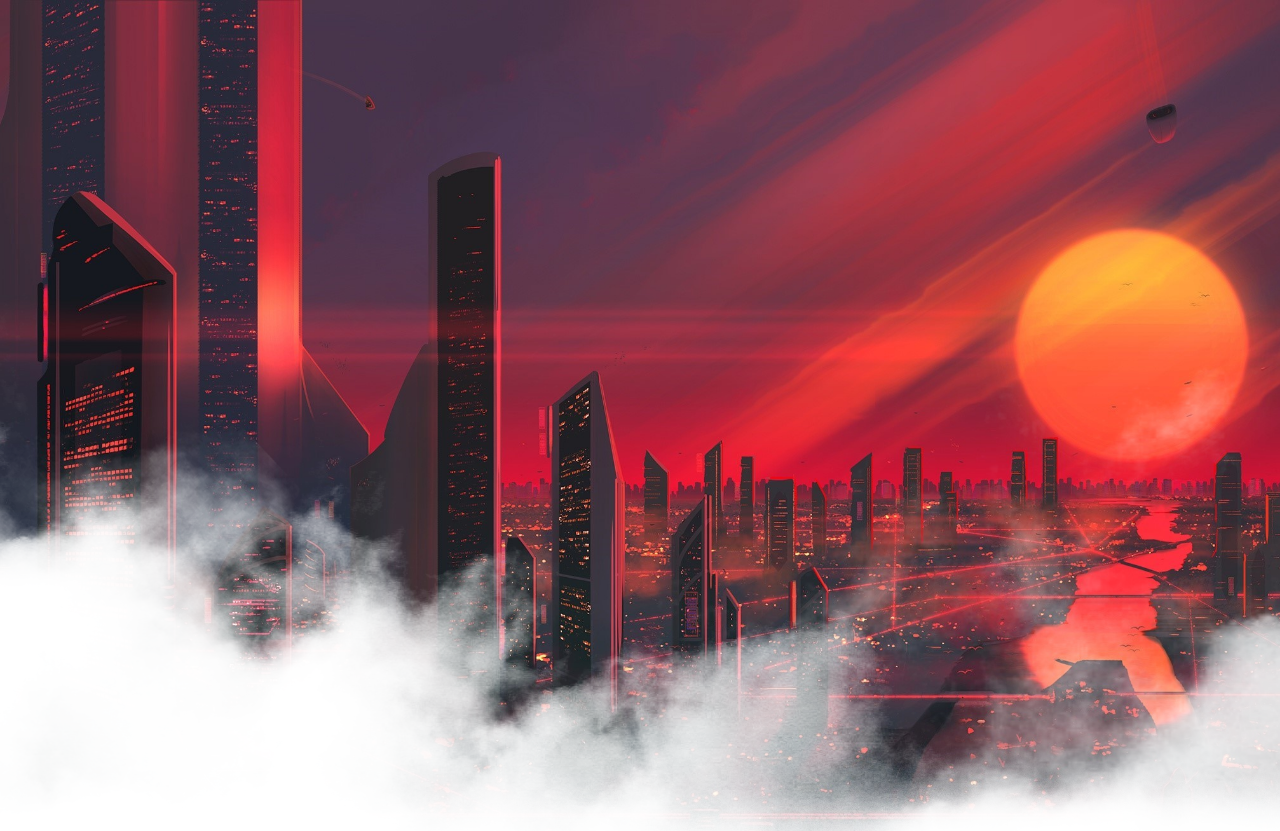
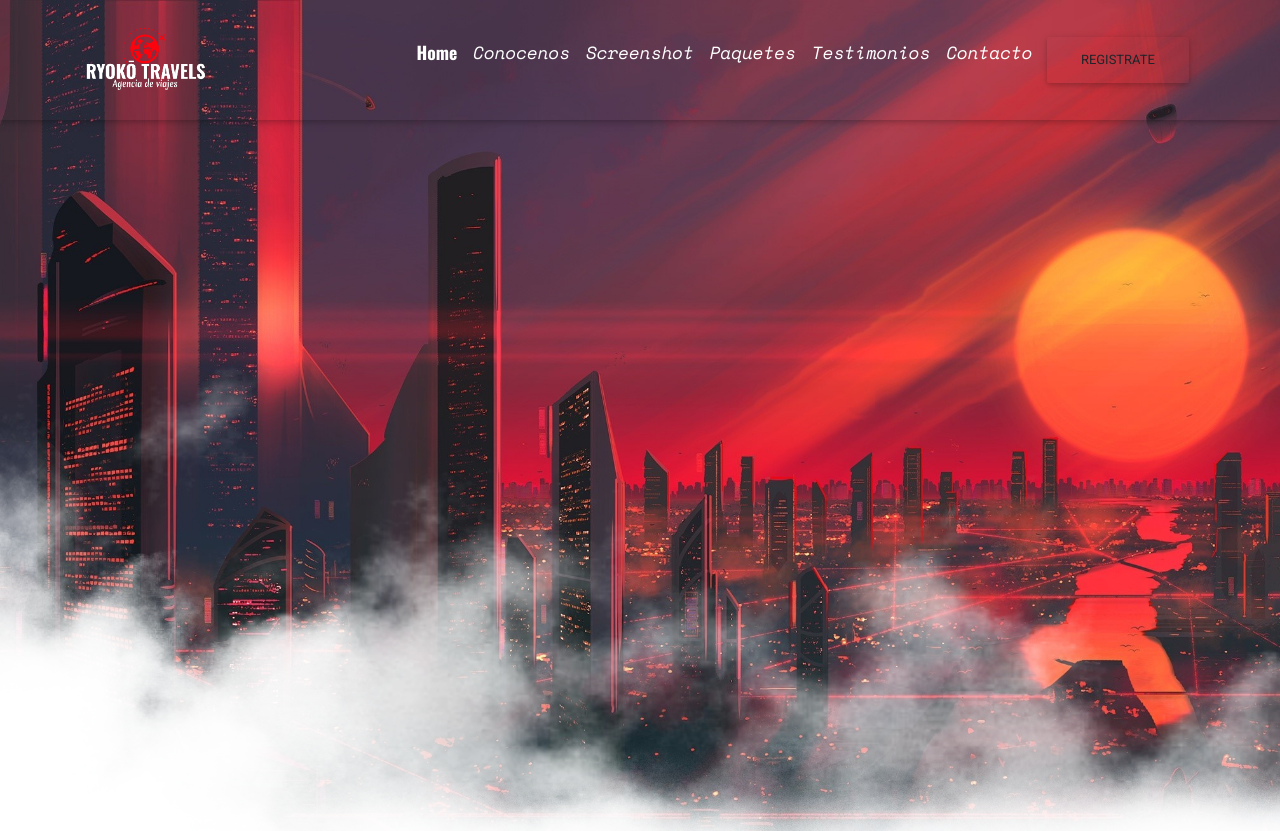
Before and after one commit to GuadalupeVT/Ryoko, a plain HTML site: page index.html in a window 1280 px wide. Shown: the top 831 px of the page. Drawn offline with nearby package versions, Linux system fonts and the light colour scheme.

Commit message:
Se agrego barra de navegacion

```diff
--- a/css/landing_page/main.css
+++ b/css/landing_page/main.css
@@ -1,9 +1,50 @@
+@import url('https://fonts.googleapis.com/css2?family=Space+Mono:ital@1&display=swap');
+@import url('https://fonts.googleapis.com/css2?family=Oswald:wght@700&display=swap');
+
+
 *{
     margin: 0;
     padding: 0;
     box-sizing: border-box;
 
 }
+
+nav{
+    height: 15%;
+}
+.navbar-custom {
+    background:rgba(255, 255, 255, 0);
+}
+
+.navbar-custom .navbar-brand,
+.navbar-custom .navbar-text {
+    color: rgba(255,255,255,.8);
+}
+
+.navbar-custom .navbar-nav .nav-link {
+    color: white;
+    font-size: 110%;
+    font-family: 'Space Mono', monospace;
+}
+.navbar-custom .nav-item.active .nav-link{
+    color: white;
+    font-family: 'Oswald', sans-serif;
+}
+.navbar-custom .nav-item:hover .nav-link {
+    color: orange;
+}
+
+
+.navbar-brand img{
+    width: 40%;
+    text-align: left;
+}
+
+
+.top-nav-collapse{
+    background: black !important;
+
+  }
 
 .banner{
     height: 900px;
@@ -27,7 +68,7 @@
     position: absolute;
     bottom: 0;
     max-width: 200%;
-    animation:  animate calc(8s* var(--i)) linear infinite;
+    animation:  animate calc(15s* var(--i)) linear infinite;
 }
 @keyframes animate{
     0%{
--- a/index.html
+++ b/index.html
@@ -16,8 +16,24 @@
 
         <!-- Importacion de css-->
         <link href="css/landing_page/main.css" rel="stylesheet" type="text/css">
+
     </head>
     <body>
+
+<!--********************** Barra de Navegacion *********************-->
+      <!-- Font Awesome -->
+    <link rel="stylesheet" href="https://use.fontawesome.com/releases/v5.8.2/css/all.css">
+    <!-- Google Fonts -->
+    <link rel="stylesheet" href="https://fonts.googleapis.com/css?family=Roboto:300,400,500,700&display=swap">
+    <!-- Bootstrap core CSS -->
+    <link href="https://cdnjs.cloudflare.com/ajax/libs/twitter-bootstrap/4.5.0/css/bootstrap.min.css" rel="stylesheet">
+    <!-- Material Design Bootstrap -->
+    <link href="https://cdnjs.cloudflare.com/ajax/libs/mdbootstrap/4.19.1/css/mdb.min.css" rel="stylesheet">
+
+
+
+
+
         <div class="banner" style="background-image: url(imagenes/landing_page/fondo.jpg);">
 
             <div class="clouds">
@@ -35,6 +51,61 @@
             <br>
             Holaaaa
         </h2>
+        <!-- ***************** Barra de navegacion ********************-->
+        <nav class="navbar navbar-expand-sm navbar-custom scrolling-navbar fixed-top">
+            <div class="container">
 
-    </body>
+                <a class="navbar-brand" href="#">
+                    <img src="imagenes/logo_3.png" class="logo">
+                </a>
+                <button class="navbar-toggler" type="button" data-toggle="collapse" data-target="#navbarSupportedContent" aria-controls="navbarSupportedContent" aria-expanded="false" aria-label="Toggle navigation">
+                <span class="navbar-toggler-icon"></span>
+                </button>
+
+                <div class="collapse navbar-collapse" id="navbarSupportedContent">
+                    <ul class="navbar-nav mr-auto">
+                        <li class="nav-item active">
+                            <a class="nav-link" href="#banner">Home <span class="sr-only">(current)</span></a>
+                        </li>
+                        <li class="nav-item">
+                            <a class="nav-link" href="#">Conocenos</a>
+                        </li>
+                        <li class="nav-item">
+                            <a class="nav-link" href="#">Screenshot</a>
+                        </li>
+                        <li class="nav-item">
+                            <a class="nav-link" href="#">Paquetes</a>
+                        </li>
+                        <li class="nav-item">
+                            <a class="nav-link" href="#">Testimonios</a>
+                        </li>
+                        <li class="nav-item">
+                            <a class="nav-link" href="#">Contacto</a>
+                        </li>
+                        <li class="nav-item"></li>
+                            <button class="btn btnRegistro">Registrate</button>
+                        </li>
+                    </ul>
+                </div>
+
+            </div>
+        </nav>
+
+    <!-- ***************** Fin Barra de navegacion ********************-->
+
+
+
+
+
+
+   <!-- JQuery -->
+   <script type="text/javascript" src="https://cdnjs.cloudflare.com/ajax/libs/jquery/3.5.1/jquery.min.js"></script>
+   <!-- Bootstrap tooltips -->
+   <script type="text/javascript" src="https://cdnjs.cloudflare.com/ajax/libs/popper.js/1.14.4/umd/popper.min.js"></script>
+   <!-- Bootstrap core JavaScript -->
+   <script type="text/javascript" src="https://cdnjs.cloudflare.com/ajax/libs/twitter-bootstrap/4.5.0/js/bootstrap.min.js"></script>
+   <!-- MDB core JavaScript -->
+   <script type="text/javascript" src="https://cdnjs.cloudflare.com/ajax/libs/mdbootstrap/4.19.1/js/mdb.min.js"></script>
+</body>
+
 </html>
```
